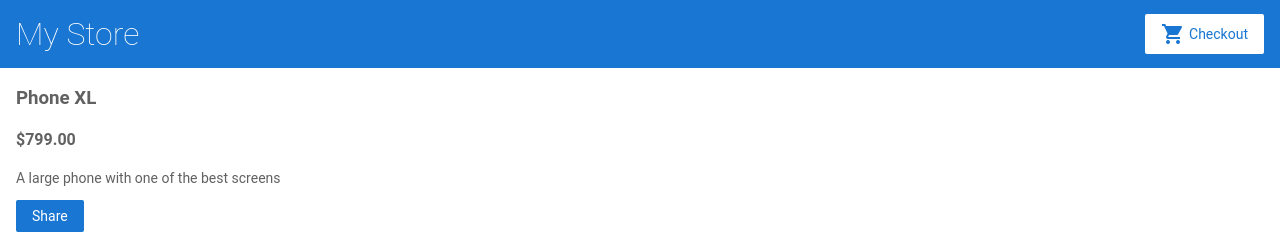
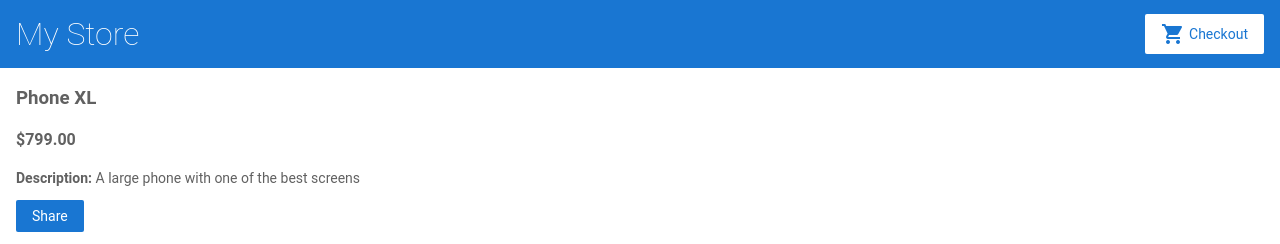
Before and after one commit to sjczubala/angular-9r4pfz, an Angular app: page /products/0 in a window 1280 px wide. Shown: the top 244 px of the page. Built offline with nearby package versions, Linux system fonts and the light colour scheme.

Commit message:
1 file modified

```diff
--- a/src/app/product-details/product-details.component.html
+++ b/src/app/product-details/product-details.component.html
@@ -1,7 +1,7 @@
 <div *ngIf="product">
   <h3>{{product.name}}</h3>
   <h4>{{product.price | currency }}</h4>
-  <p> {{product.description}} </p>
+  <p> <b>Description:</b> {{product.description}} </p>
 
   <button (click)="share()">Share</button>
   <p></p>
```
